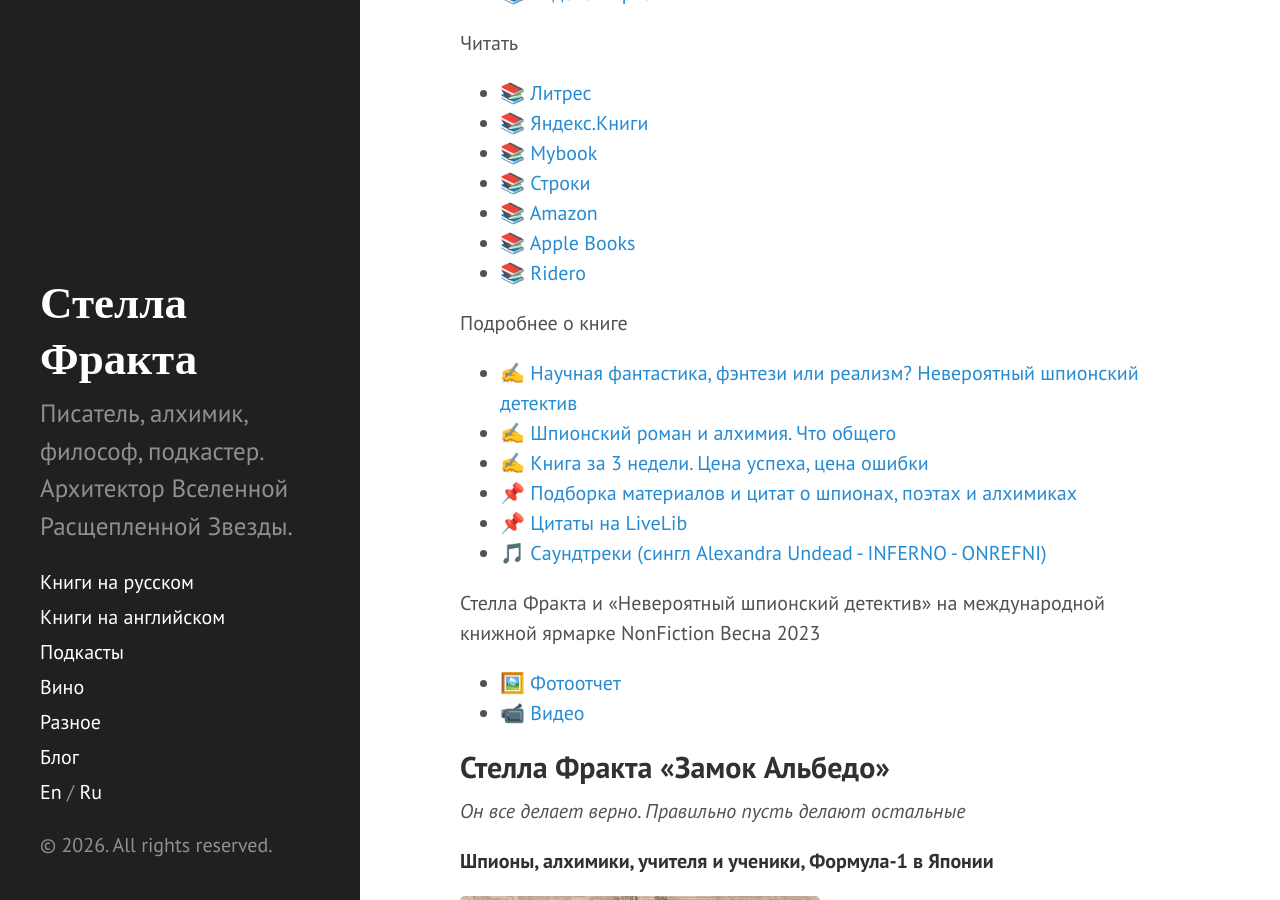
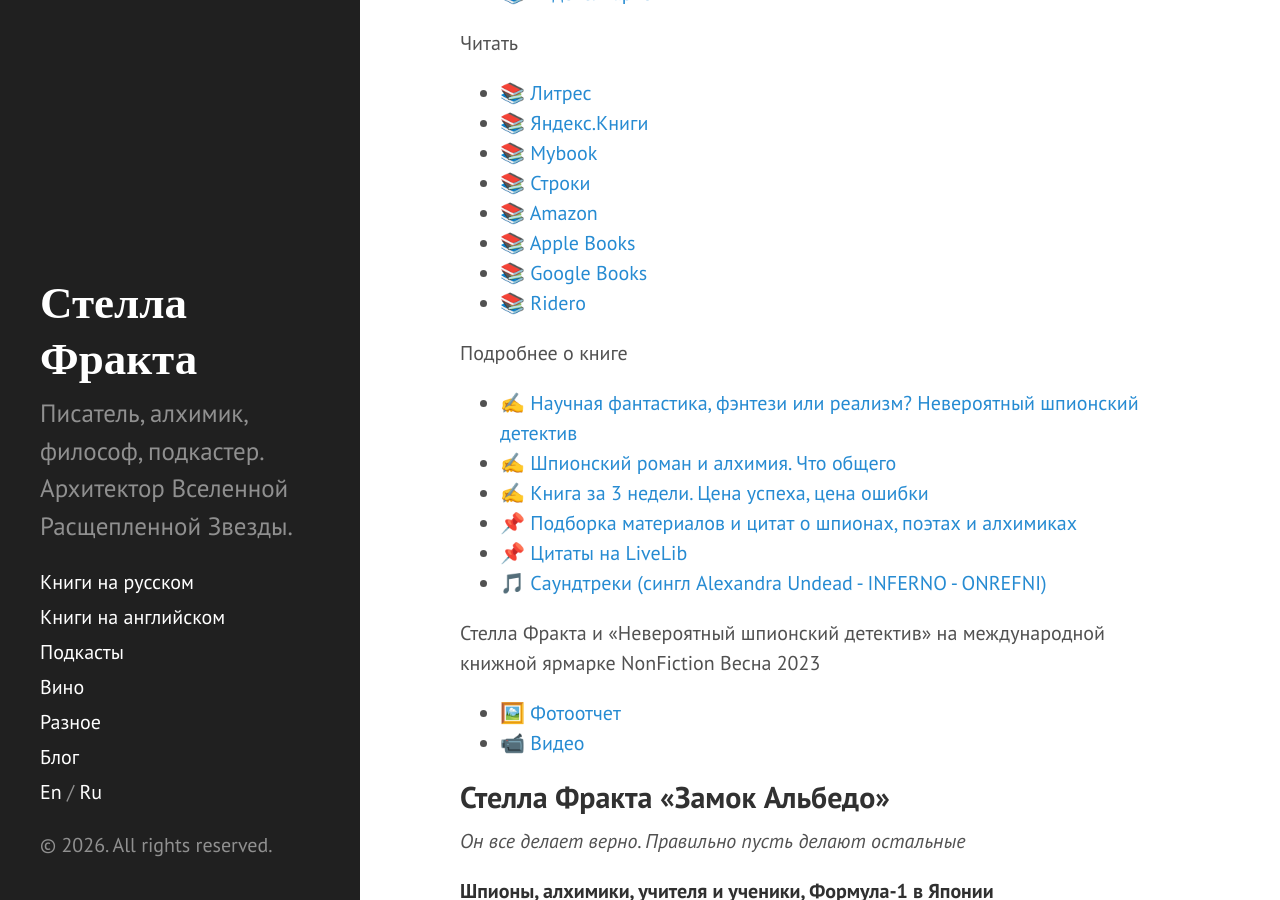
Before and after one commit to remiel-undead/stellafracta.com, a Jekyll site: the page built from ru.md, in a window 1280 px wide and 900 px high, scrolled down 3237 px. Built offline with Jekyll 4.4.1, drawn with Linux system fonts in a browser that asks for light colours; our own code applies the rules of GitHub Pages for plain Markdown files; some of the changed text lies outside the part shown.

Commit message:
Add apple and google books links of ru books to ru page

```diff
--- a/ru.md
+++ b/ru.md
@@ -91,6 +91,7 @@
 - 📚 [Строки](https://stroki.mts.ru/book/neveroyatniy-shpionskiy-detektiv-poety-i-lzhetsy-226305)
 - 📚 [Amazon](http://www.amazon.com/dp/B0BZW5KSCR)
 - 📚 [Apple Books](https://books.apple.com/de/book/невероятный-шпионский-детектив-поэты-и-лжецы/id6446994284)
+- 📚 [Google Books](https://www.google.ru/books/edition/%D0%9D%D0%B5%D0%B2%D0%B5%D1%80%D0%BE%D1%8F%D1%82%D0%BD%D1%8B%D0%B9_%D1%88%D0%BF%D0%B8%D0%BE%D0%BD%D1%81%D0%BA%D0%B8/wEX0EAAAQBAJ?hl=en&gbpv=0)
 - 📚 [Ridero](https://ridero.ru/books/neveroyatnyi_shpionskii_detektiv/)
 
 Подробнее о книге
@@ -143,6 +144,7 @@
 - 📚 [Строки](https://stroki.mts.ru/book/zamok-albedo-320433)
 - 📚 [Amazon](http://www.amazon.com/dp/B0FBWXV3BY)
 - 📚 [Apple Books](https://books.apple.com/us/book/замок-альбедо/id6747088297)
+- 📚 [Google Books](https://www.google.ru/books/edition/%D0%97%D0%B0%D0%BC%D0%BE%D0%BA_%D0%90%D0%BB%D1%8C%D0%B1%D0%B5%D0%B4%D0%BE/4PlkEQAAQBAJ?hl=en&gbpv=0)
 - 📚 [Ridero](https://ridero.ru/books/zamok_albedo_1)
 
 Подробнее о книге
@@ -193,6 +195,8 @@
 - 📚 [Яндекс.Книги](https://bookmate.ru/books/QQPzLmc9)
 - 📚 [Строки](https://stroki.mts.ru/book/bayesovskayaigra-219451)
 - 📚 [Amazon](http://www.amazon.com/dp/B0CM99F34Q)
+- 📚 [Apple Books](https://books.apple.com/us/book/%D0%B1%D0%B0%D0%B9%D0%B5%D1%81%D0%BE%D0%B2%D1%81%D0%BA%D0%B0%D1%8F-%D0%B8%D0%B3%D1%80%D0%B0/id6741140163)
+- 📚 [Google Books](https://www.google.ru/books/edition/%D0%91%D0%B0%D0%B9%D0%B5%D1%81%D0%BE%D0%B2%D1%81%D0%BA%D0%B0%D1%8F_%D0%B8%D0%B3%D1%80%D0%B0/nRsREQAAQBAJ?hl=en&gbpv=0)
 - 📚 [Ridero](https://ridero.ru/books/baiesovskaya_igra/)
 
 Подробнее о книге
@@ -235,6 +239,8 @@
 - 📚 [Amazon](https://www.amazon.com/%D0%9A%D0%BE%D1%88%D0%BA%D0%B8-%D0%BD%D0%B5-%D0%BF%D1%8C%D1%8E%D1%82-%D0%B2%D0%B8%D0%BD%D0%BE-Russian-%D0%A4%D1%80%D0%B0%D0%BA%D1%82%D0%B0-%D0%A1%D1%82%D0%B5%D0%BB%D0%BB%D0%B0-ebook/dp/B0CL97N8RR/)
 - 📚 [Ridero](https://ridero.ru/books/koshki_ne_pyut_vino/)
 - 📚 [Строки](https://stroki.mts.ru/book/koshki-nepyutvino-207342)
+- 📚 [Apple Books](https://books.apple.com/us/book/%D0%BA%D0%BE%D1%88%D0%BA%D0%B8-%D0%BD%D0%B5-%D0%BF%D1%8C%D1%8E%D1%82-%D0%B2%D0%B8%D0%BD%D0%BE/id6741134553)
+- 📚 [Google Books](https://www.google.ru/books/edition/%D0%9A%D0%BE%D1%88%D0%BA%D0%B8_%D0%BD%D0%B5_%D0%BF%D1%8C%D1%8E%D1%82_%D0%B2%D0%B8%D0%BD%D0%BE/2QgXEQAAQBAJ?hl=en&gbpv=0)
 
 Подробнее о книге
 
@@ -281,6 +287,8 @@
 - 📚 [Mybook](https://mybook.ru/author/stella-frakta/rycar-krasavica-chudovisheshut-sesh-serdce-poluchi/)
 - 📚 [Amazon](https://www.amazon.com/Рыцарь-красавица-чудовище-шут-получишь-ebook/dp/B0CRZ2JMPL/)
 - 📚 [Ridero](https://ridero.ru/books/rycar_krasavica_chudovishe_shut)
+- 📚 [Apple Books](https://books.apple.com/us/book/%D1%80%D1%8B%D1%86%D0%B0%D1%80%D1%8C-%D0%BA%D1%80%D0%B0%D1%81%D0%B0%D0%B2%D0%B8%D1%86%D0%B0-%D1%87%D1%83%D0%B4%D0%BE%D0%B2%D0%B8%D1%89%D0%B5-%D1%88%D1%83%D1%82-%D1%81%D1%8A%D0%B5%D1%88%D1%8C-%D1%81%D0%B5%D1%80%D0%B4%D1%86%D0%B5-%D0%BF%D0%BE%D0%BB%D1%83%D1%87%D0%B8%D1%88%D1%8C/id6741203699)
+- 📚 [Google Books](https://www.google.ru/books/edition/%D0%A0%D1%8B%D1%86%D0%B0%D1%80%D1%8C_%D0%BA%D1%80%D0%B0%D1%81%D0%B0%D0%B2%D0%B8%D1%86%D0%B0_%D1%87%D1%83%D0%B4%D0%BE/mkIXEQAAQBAJ?hl=en&gbpv=0)
 
 Подробнее о книге
 
@@ -323,6 +331,7 @@
 - 📚 [Литрес](https://www.litres.ru/book/stella-frakta/rasskazchik-iz-uaitchepela-71176444/)
 - 📚 [Яндекс.Книги](https://books.yandex.ru/books/xVnnZL9X)
 - 📚 [Mybook](https://mybook.ru/author/stella-frakta/rasskazchik-izuajtchepela/)
+- 📚 [Apple Books](https://books.apple.com/us/book/%D1%80%D0%B0%D1%81%D1%81%D0%BA%D0%B0%D0%B7%D1%87%D0%B8%D0%BA-%D0%B8%D0%B7-%D1%83%D0%B0%D0%B8-%D1%82%D1%87%D0%B5%D0%BF%D0%B5%D0%BB%D0%B0/id6741502736)
 - 📚 [Google Books](https://books.google.ru/books/about/Рассказчик_из_Уайтчеп.html?id=zwcnEQAAQBAJ&redir_esc=y)
 - 📚 [Строки](https://stroki.mts.ru/sharebook/id=277340_t=TextBook)
 - 📚 [Ridero](https://ridero.ru/books/rasskazchik_iz_uai_tchepela/)
@@ -368,6 +377,7 @@
 - 📚 [Mybook](https://mybook.ru/author/stella-frakta/bezymyannaya-skripka/)
 - 📚 [Яндекс.Книги](https://bookmate.ru/books/IMLgL0hP)
 - 📚 [Apple Books](https://books.apple.com/de/book/безымянная-скрипка/id6451274315)
+- 📚 [Google Books](https://www.google.ru/books/edition/%D0%91%D0%B5%D0%B7%D1%8B%D0%BC%D1%8F%D0%BD%D0%BD%D0%B0%D1%8F_%D1%81%D0%BA%D1%80%D0%B8%D0%BF%D0%BA%D0%B0/x-cdEQAAQBAJ?hl=en&gbpv=0)
 - 📚 [Amazon](https://www.amazon.com/Безымянная-скрипка-Russian-Фракта-Стелла-ebook/dp/B0CBQ37NM5/)
 - 📚 [Ridero](https://ridero.ru/books/bezymyannaya_skripka/)
 
```
